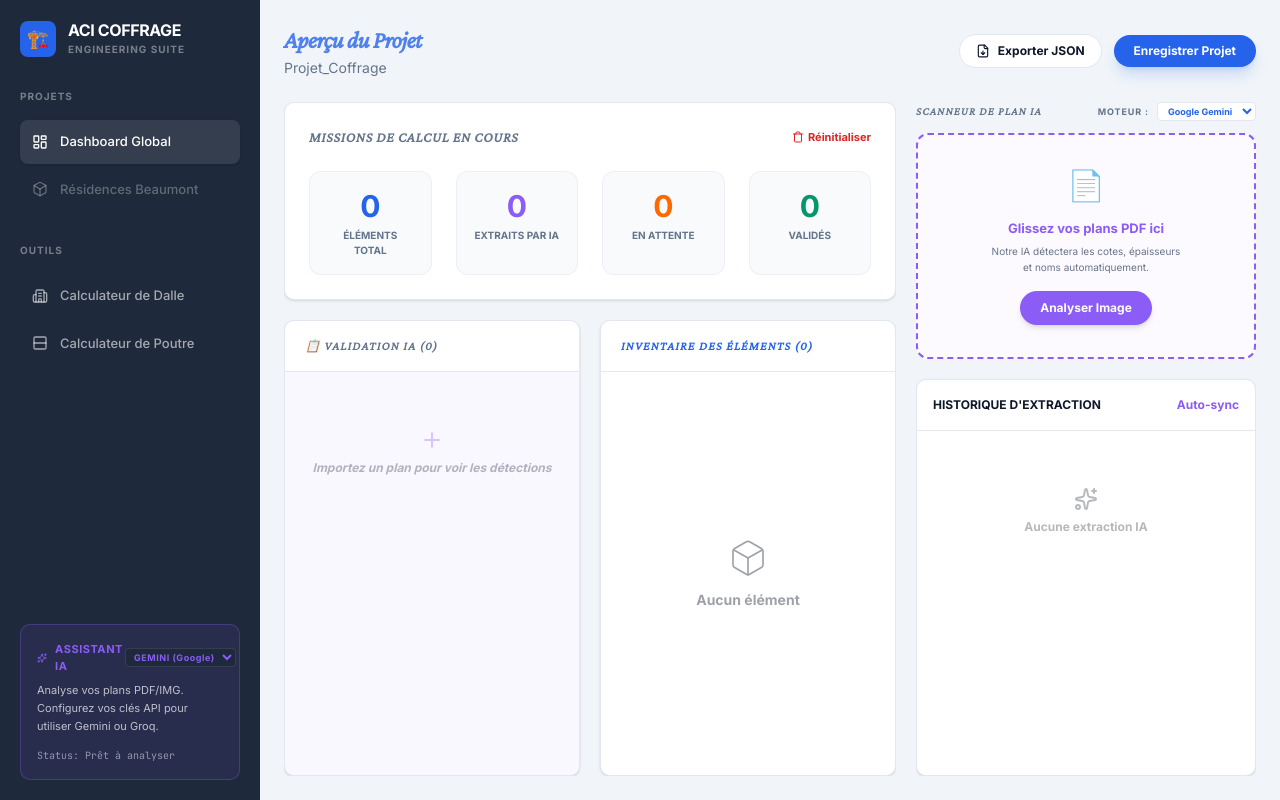
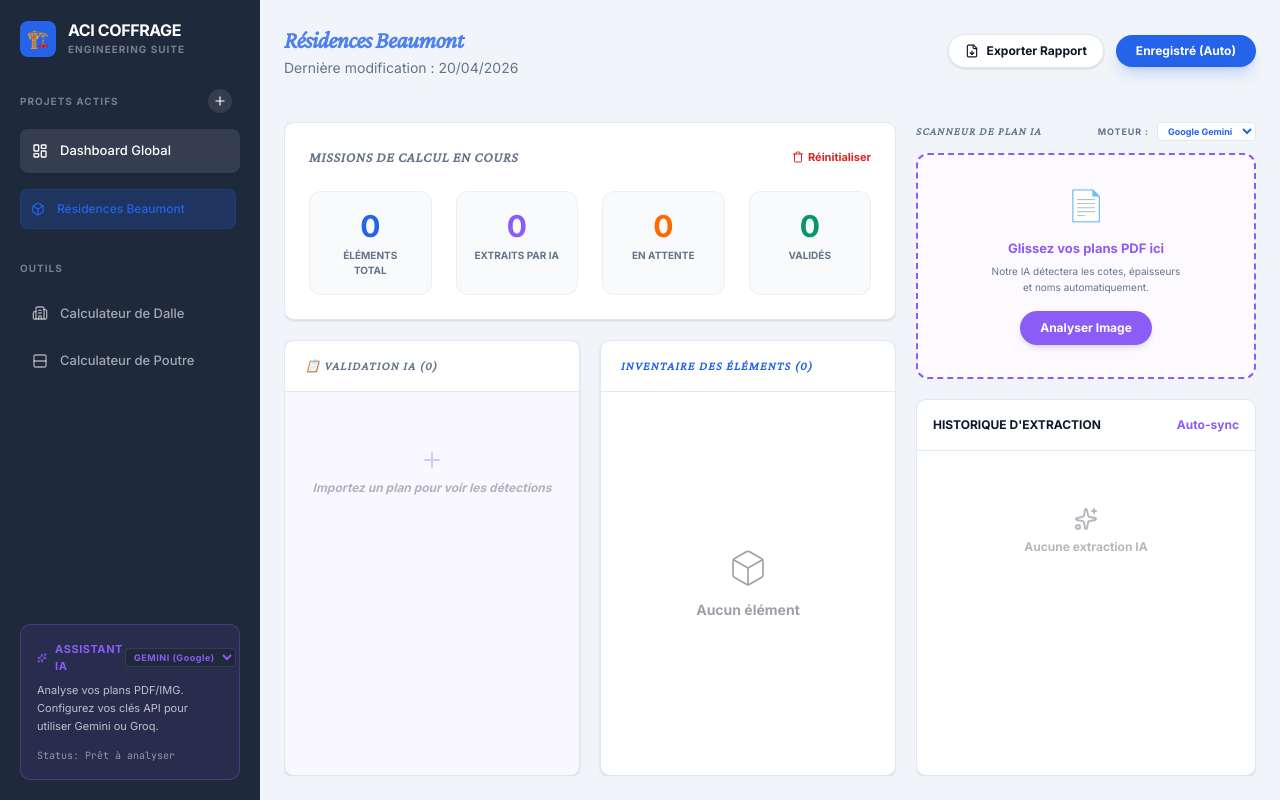
Before and after one commit to houarilahouari21-droid/-ACI-COFFRAGE, a React (Vite) app: page / in a window 1280 px wide. Built offline with nearby package versions, Linux system fonts and the light colour scheme.

Commit message:
feat: Manage multiple projects
Add functionality to support and manage multiple coffrage projects. This includes the ability to save, load, and switch between different projects, improving data organization and user workflow.

```diff
--- a/src/App.tsx
+++ b/src/App.tsx
@@ -1,4 +1,4 @@
-import { useState, useMemo, useCallback, useRef, ChangeEvent } from 'react';
+import { useState, useMemo, useCallback, useRef, useEffect, ChangeEvent } from 'react';
 import { motion, AnimatePresence } from 'motion/react';
 import {
   Building2,
@@ -99,7 +99,9 @@ interface ElementParams {
 }
 
 interface ProjectData {
+  id: string;
   name: string;
+  updatedAt: string;
   elements: {
     id: number;
     params: ElementParams;
@@ -120,17 +122,91 @@ const safeDiv = (a: number, b: number, f = 0) => b === 0 || !isFinite(b) ? f : a
 
 export default function App() {
   const [activeTab, setActiveTab] = useState<'dashboard' | 'dalle' | 'poutre'>('dashboard');
-  const [projectData, setProjectData] = useState<ProjectData>(() => {
-    const saved = localStorage.getItem('coffrageProject');
+
+  const [allProjects, setAllProjects] = useState<ProjectData[]>(() => {
+    const saved = localStorage.getItem('coffrageProjects');
     if (saved) {
       try {
         return JSON.parse(saved);
       } catch (e) {
-        console.error("Error parsing saved project", e);
+        console.error("Error parsing saved projects", e);
       }
     }
-    return { name: "Projet_Coffrage", elements: [] };
+    const defaultProject = {
+      id: 'PRJ-' + Math.random().toString(36).substr(2, 6).toUpperCase(),
+      name: "Résidences Beaumont",
+      elements: [],
+      updatedAt: new Date().toISOString()
+    };
+    return [defaultProject];
   });
+
+  const [currentProjectId, setCurrentProjectId] = useState<string>(allProjects[0].id);
+  const [isRenaming, setIsRenaming] = useState(false);
+  const [tempName, setTempName] = useState("");
+
+  const projectData = useMemo(() => {
+    return allProjects.find(p => p.id === currentProjectId) || allProjects[0];
+  }, [allProjects, currentProjectId]);
+
+  const setProjectData = useCallback((updater: (prev: ProjectData) => ProjectData) => {
+    setAllProjects(prev => prev.map(p => {
+      if (p.id === currentProjectId) {
+        const updated = updater(p);
+        return { ...updated, updatedAt: new Date().toISOString() };
+      }
+      return p;
+    }));
+  }, [currentProjectId]);
+
+  useEffect(() => {
+    localStorage.setItem('coffrageProjects', JSON.stringify(allProjects));
+  }, [allProjects]);
+
+  const createNewProject = () => {
+    const newProj: ProjectData = {
+      id: 'PRJ-' + Math.random().toString(36).substr(2, 6).toUpperCase(),
+      name: "Nouveau Projet " + (allProjects.length + 1),
+      elements: [],
+      updatedAt: new Date().toISOString()
+    };
+    setAllProjects(prev => [newProj, ...prev]);
+    setCurrentProjectId(newProj.id);
+    setActiveTab('dashboard');
+    showToast("Nouveau projet créé");
+  };
+
+  const deleteProject = (id: string) => {
+    if (allProjects.length <= 1) {
+      showToast("Impossible de supprimer le dernier projet", "error");
+      return;
+    }
+    setConfirmModal({
+      show: true,
+      title: "Supprimer le projet",
+      message: "Cette action est irréversible. Toutes les données du projet seront perdues.",
+      onConfirm: () => {
+        setAllProjects(prev => prev.filter(p => p.id !== id));
+        if (currentProjectId === id) {
+          setCurrentProjectId(allProjects.find(p => p.id !== id)!.id);
+        }
+        showToast("Projet supprimé", "info");
+      }
+    });
+  };
+
+  const startRenaming = () => {
+    setTempName(projectData.name);
+    setIsRenaming(true);
+  };
+
+  const saveRename = () => {
+    if (tempName.trim()) {
+      setProjectData(prev => ({ ...prev, name: tempName.trim() }));
+      setIsRenaming(false);
+      showToast("Projet renommé");
+    }
+  };
 
   const [editingId, setEditingId] = useState<number | null>(null);
   const [isAiLoading, setIsAiLoading] = useState(false);
@@ -175,10 +251,11 @@ export default function App() {
   const [formSType, setFormSType] = useState("double");
   const [formChoix, setFormChoix] = useState(48);
 
-  // Persistence
-  useMemo(() => {
-    localStorage.setItem('coffrageProject', JSON.stringify(projectData));
-  }, [projectData]);
+  // --- Persistence Legacy Cleanup ---
+  useEffect(() => {
+    // We only use coffrageProjects now
+    localStorage.removeItem('coffrageProject');
+  }, []);
 
   // Calculations
   const calculations = useMemo(() => {
@@ -626,9 +703,18 @@ CHARGES VIVES DES TRAVAILLEURS : ${Math.round(formLive)} LBS/PI²<br/>
           </div>
         </div>
 
-        <nav className="space-y-8 flex-1">
+        <nav className="space-y-8 flex-1 overflow-y-auto scroller-hidden">
           <div>
-            <div className="text-[10px] uppercase tracking-widest text-white/40 font-bold mb-4">Projets</div>
+            <div className="flex justify-between items-center mb-4 pr-2">
+              <div className="text-[10px] uppercase tracking-widest text-white/40 font-bold">Projets Actifs</div>
+              <button
+                onClick={createNewProject}
+                className="w-6 h-6 rounded-full bg-white/10 hover:bg-white/20 flex items-center justify-center transition-colors"
+                title="Nouveau Projet"
+              >
+                <Plus size={14} />
+              </button>
+            </div>
             <div className="space-y-1">
               <button
                 onClick={() => setActiveTab('dashboard')}
@@ -637,8 +723,30 @@ CHARGES VIVES DES TRAVAILLEURS : ${Math.round(formLive)} LBS/PI²<br/>
               >
                 <LayoutDashboard size={16} /> Dashboard Global
               </button>
-              <div className="w-full flex items-center gap-3 p-3 rounded-lg text-[13px] font-medium text-white/30 cursor-not-allowed">
-                <Box size={16} /> Résidences Beaumont
+
+              <div className="mt-4 space-y-1 max-h-[200px] overflow-y-auto pr-1">
+                {allProjects.map(proj => (
+                  <div key={proj.id} className="group flex items-center gap-1">
+                    <button
+                      onClick={() => {
+                        setCurrentProjectId(proj.id);
+                        setActiveTab('dashboard');
+                      }}
+                      className={`flex-1 flex items-center gap-3 p-2.5 rounded-lg text-[12px] font-medium transition-all duration-200 truncate
+                      ${currentProjectId === proj.id ? 'bg-accent/20 text-accent border border-accent/20' : 'text-white/40 hover:text-white hover:bg-white/5'}`}
+                    >
+                      <Box size={14} /> {proj.name}
+                    </button>
+                    {allProjects.length > 1 && (
+                      <button
+                        onClick={(e) => { e.stopPropagation(); deleteProject(proj.id); }}
+                        className="p-2 text-white/0 group-hover:text-white/20 hover:text-danger/80 transition-all rounded-lg"
+                      >
+                        <Trash2 size={12} />
+                      </button>
+                    )}
+                  </div>
+                ))}
               </div>
             </div>
           </div>
@@ -687,24 +795,53 @@ CHARGES VIVES DES TRAVAILLEURS : ${Math.round(formLive)} LBS/PI²<br/>
       {/* Main Content */}
       <main className="flex-1 flex flex-col p-6 gap-5 overflow-hidden">
         {/* Header Bar */}
-        <div className="flex justify-between items-center mb-1">
-          <div>
-            <h1 className="text-2xl font-black tracking-tight font-serif italic text-accent/80">
-              {activeTab === 'dashboard' ? 'Aperçu du Projet' : (activeTab === 'dalle' ? 'Coffrage de Dalle' : 'Coffrage de Poutre')}
-            </h1>
-            <p className="text-text-muted text-sm mt-0.5">
-              {activeTab === 'dashboard' ? projectData.name : 'Analyse de structure et calcul de charges d\'étaiement'}
-            </p>
+        <div className="flex justify-between items-center mb-6">
+          <div className="flex-1">
+            {isRenaming ? (
+              <div className="flex items-center gap-2 animate-in fade-in duration-300">
+                <input
+                  type="text"
+                  autoFocus
+                  value={tempName}
+                  onChange={(e) => setTempName(e.target.value)}
+                  onBlur={saveRename}
+                  onKeyDown={(e) => e.key === 'Enter' && saveRename()}
+                  className="text-2xl font-black tracking-tight font-serif italic text-accent bg-transparent border-b-2 border-accent outline-none w-full max-w-md"
+                />
+                <button onClick={saveRename} className="p-1 text-success hover:bg-success/10 rounded-full"><Check size={20}/></button>
+              </div>
+            ) : (
+              <div
+                onClick={startRenaming}
+                className="group cursor-pointer inline-flex flex-col animate-in slide-in-from-left duration-500"
+              >
+                <div className="flex items-center gap-2">
+                  <h1 className="text-2xl font-black tracking-tight font-serif italic text-accent/80 group-hover:text-accent transition-colors">
+                    {activeTab === 'dashboard' ? projectData.name : (activeTab === 'dalle' ? 'Coffrage de Dalle' : 'Coffrage de Poutre')}
+                  </h1>
+                  <Settings size={14} className="text-accent/0 group-hover:text-accent/40 transition-all" />
+                </div>
+                <p className="text-text-muted text-sm mt-0.5 flex items-center gap-2">
+                  {activeTab === 'dashboard'
+                    ? `Dernière modification : ${new Date(projectData.updatedAt).toLocaleDateString('fr-FR')}`
+                    : 'Analyse de structure et calcul de charges d\'étaiement'}
+                    {activeTab === 'dashboard' && <span className="text-[10px] text-accent/50 group-hover:block hidden underline italic">Cliquez pour renommer</span>}
+                </p>
+              </div>
+            )}
           </div>
           <div className="flex items-center gap-3">
             <button
               onClick={exportJSON}
-              className="px-4 py-2 bg-white border border-border rounded-full font-bold text-xs hover:bg-bg transition-colors flex items-center gap-2"
+              className="px-4 py-2 bg-white border border-border rounded-full font-bold text-xs hover:bg-bg transition-colors flex items-center gap-2 shadow-sm"
             >
-              <FileDown size={14} /> Exporter JSON
+              <FileDown size={14} /> Exporter Rapport
             </button>
-            <button className="px-5 py-2 bg-accent text-white rounded-full font-bold text-xs hover:filter hover:brightness-105 transition-all shadow-lg shadow-accent/20">
-              Enregistrer Projet
+            <button
+              onClick={() => showToast("Données stockées localement")}
+              className="px-5 py-2 bg-accent text-white rounded-full font-bold text-xs hover:filter hover:brightness-105 transition-all shadow-lg shadow-accent/20"
+            >
+              Enregistré (Auto)
             </button>
           </div>
         </div>
@@ -1016,7 +1153,7 @@ CHARGES VIVES DES TRAVAILLEURS : ${Math.round(formLive)} LBS/PI²<br/>
                         className="flex-1 bg-accent text-white py-3 border rounded-lg font-bold text-[13px] hover:filter hover:brightness-105 shadow-lg shadow-accent/10 transition-all flex items-center justify-center gap-2"
                        >
                          {editingId ? <Settings size={16} /> : <Plus size={16} />}
-                         {editingId ? 'Sauvegarder les Changements' : 'Ajouter à l\'Étude'}
+                         {editingId ? 'Enregistrer les modifications' : 'Ajouter à l\'étude'}
                        </button>
                        {editingId && (
                          <button onClick={resetForm} className="px-4 border border-border rounded-lg text-text-muted hover:bg-bg transition-colors">
```
